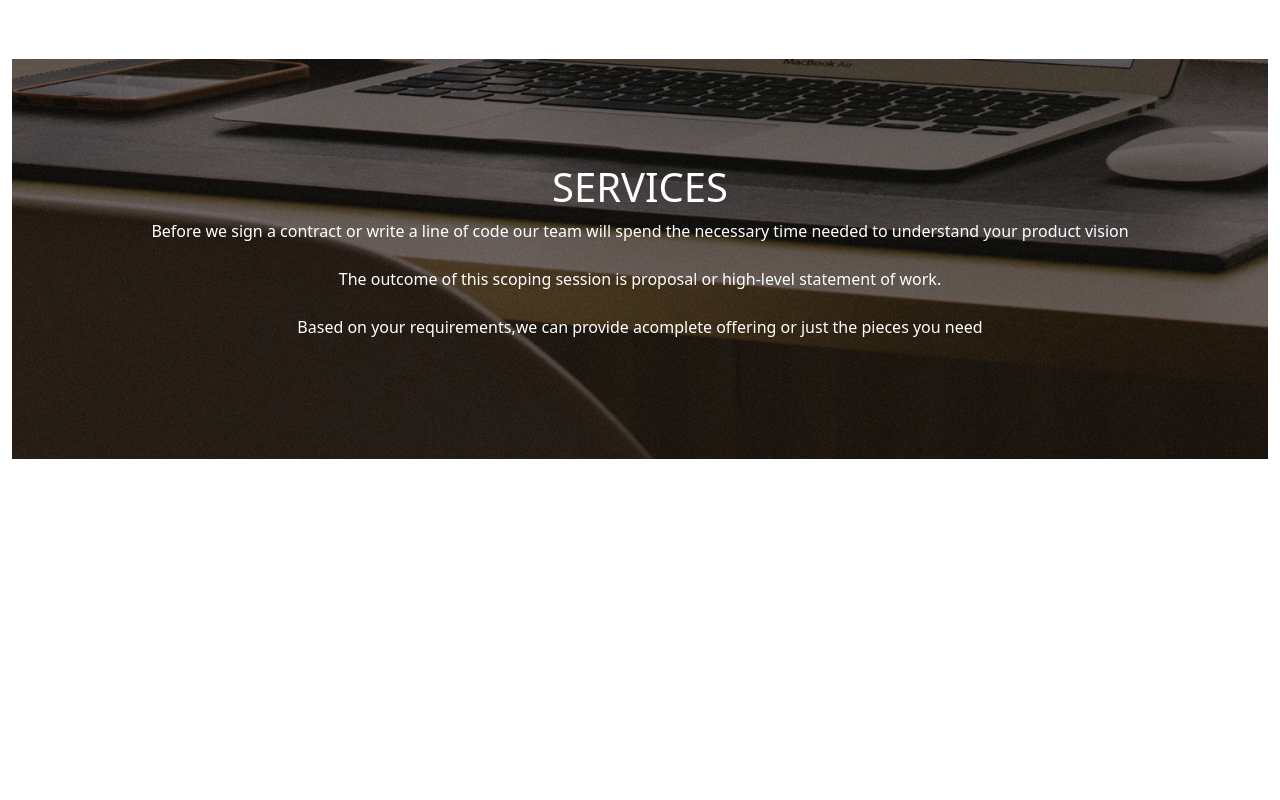
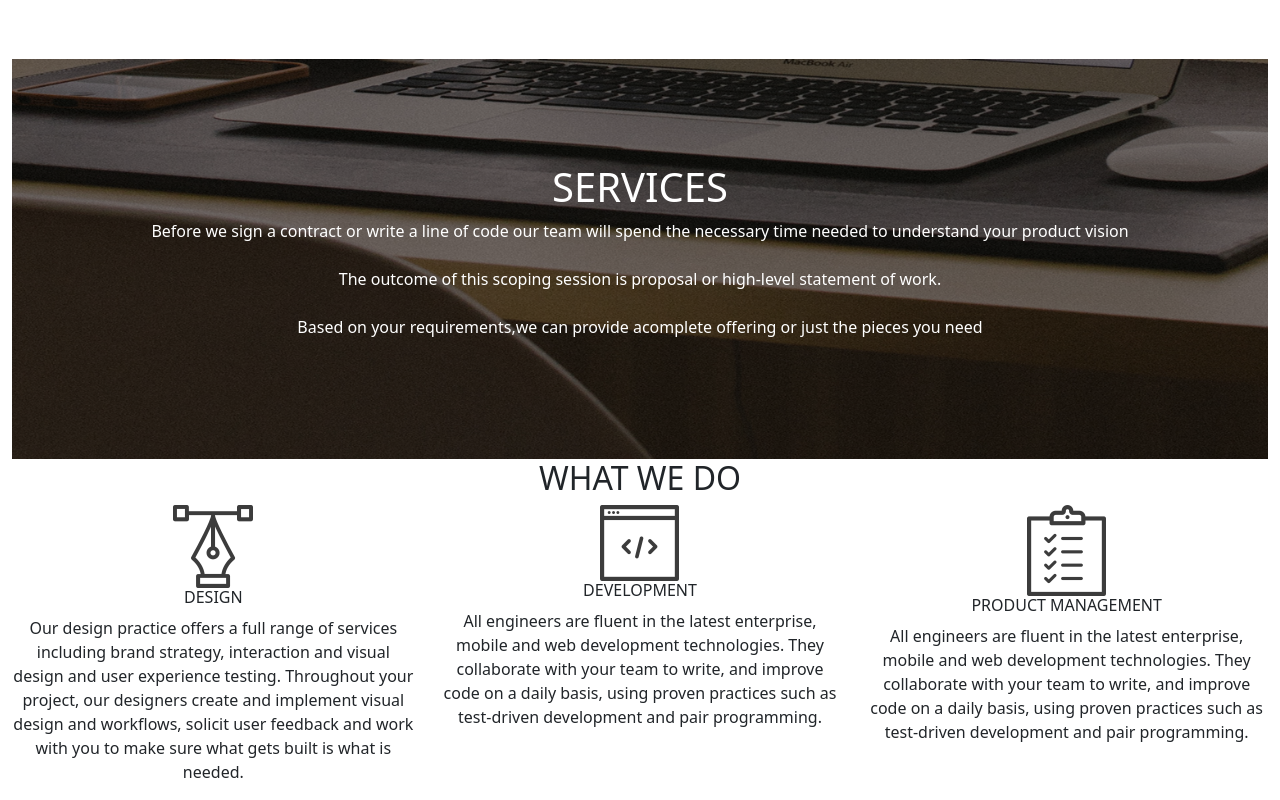
Before and after one commit to frankip/htm-basics, a plain HTML site: page index.html in a window 1280 px wide. Shown: the part 1029-1829 px from the top of the page. Before the commit the page ends 1488 px from the top, so only its background shows below. Drawn offline with nearby package versions, Linux system fonts and the light colour scheme.

Commit message:
Add what we do section structure and icons

```diff
--- a/index.html
+++ b/index.html
@@ -34,6 +34,8 @@
                     and elegant solutions</p>
             </div>
         </section>
+
+        <!-- services section  -->
         <section>
             <div class="services text-white d-flex flex-column align-items-center justify-content-center">
                 <h1>SERVICES</h1>
@@ -42,6 +44,44 @@
                     work.<br><br> Based on your requirements,we can provide acomplete offering or just the pieces you need</p>
             </div>
         </section>
+        <!-- end Service section -->
+
+        <!-- What we do section  -->
+        <section class="align-items-center justify-content-center ">
+            <h2>WHAT WE DO</h2>
+            <div class="row">
+                <div class="col-md-4 text-center ">
+                    <img id="design-icon" class="click" src="/images/assets/services_icons/design_icon.png" alt="design_icon">
+                    <h6 id="heading">DESIGN </h6>
+                    <p class="click" id="design">Our design practice offers a full range of services including brand strategy,
+                        interaction and visual design and user experience testing.
+                        Throughout your project, our designers create and implement visual design and workflows, solicit user
+                        feedback and work with you to make sure what gets built is what is needed.</p>
+                </div>
+                <div class="col-md-4 text-center " id="design-title">
+                    <img src="/images/assets/services_icons/dev_icon.png" class="dev" alt="dev" id="dev_icon">
+                    <h6>DEVELOPMENT</h6>
+                    <p class="dev" id="dev">All engineers are fluent in the latest enterprise, mobile and web development
+                        technologies.
+                        They collaborate with your team to write, and improve code on a daily basis, using proven practices such
+                        as test-driven development and pair programming.</p>
+                </div>
+                <div class="col-md-4 text-center ">
+                    <img src="/images/assets/services_icons/product_icon.png" alt="product_icon" class="management" id="product_icon">
+                    <h6>PRODUCT MANAGEMENT</h6>
+                    <p class="management" id="product">All engineers are fluent in the latest enterprise, mobile and web
+                        development technologies.
+                        They collaborate with your team to write, and improve code on a daily basis, using proven practices such
+                        as test-driven development and pair programming.
+
+                    </p>
+                </div>
+            </div>
+        </section>
+
+        <!-- end what we do section  -->
+
+
 
 
     </div>
```
